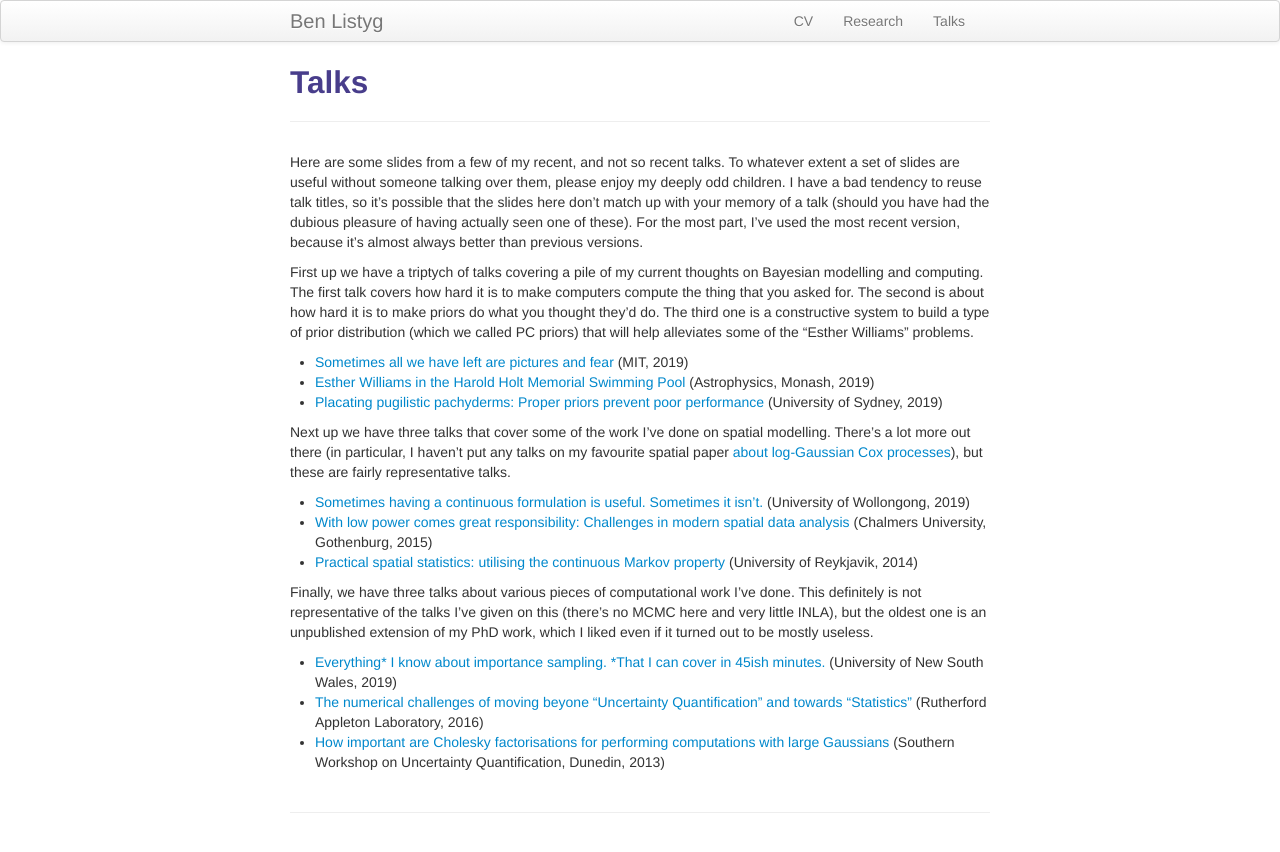
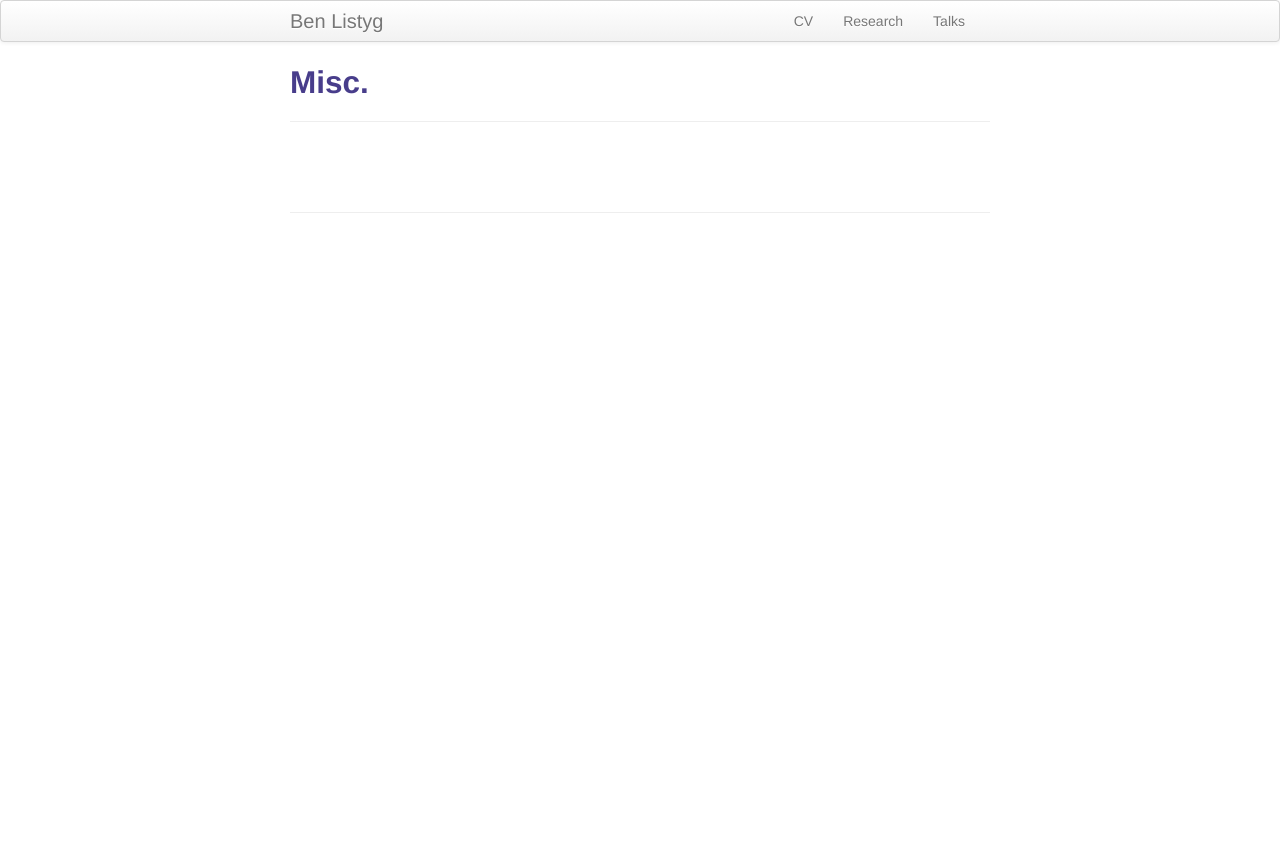
Before and after one commit to BListyg/benlistyg.github.io, a Jekyll site: the page built from pages/talks.md, in a window 1280 px wide. Shown: the top 852 px of the page. Built offline with Jekyll 4.4.1, drawn with Linux system fonts in a browser that asks for light colours.

Commit message:
Update talks.md

```diff
--- a/pages/talks.md
+++ b/pages/talks.md
@@ -1,28 +1,8 @@
 ---
 layout: page
-title: Talks
+title: Misc.
 description: Some research talks
 ---
-
-Here are some slides from a few of my recent, and not so recent talks. To whatever extent a set of slides are useful without someone talking over them, please enjoy my deeply odd children. I have a bad tendency to reuse talk titles, so it's possible that the slides here don't match up with your memory of a talk (should you have had the dubious pleasure of having actually seen one of these). For the most part, I've used the most recent version, because it's almost always better than previous versions.
-
-First up we have a triptych of talks covering a pile of my current thoughts on Bayesian modelling and computing. The first talk covers how hard it is to make computers compute the thing that you asked for. The second is about how hard it is to make priors do what you thought they'd do. The third one is a constructive system to build a type of prior distribution (which we called PC priors) that will help alleviates some of the "Esther Williams" problems.
-- [Sometimes all we have left are pictures and fear]({{ BASE_PATH}}/pages/talks/pictures_and_fear_mit_2019.pdf) (MIT, 2019)
-- [Esther Williams in the Harold Holt Memorial Swimming Pool]({{ BASE_PATH}}/pages/talks/esther_williams_monash_astro_2019.pdf) (Astrophysics, Monash, 2019)
-- [Placating pugilistic pachyderms: Proper priors prevent poor performance]({{ BASE_PATH}}/pages/talks/pc_priors_usyd_2019.pdf) (University of Sydney, 2019)
-
-
-Next up we have three talks that cover some of the work I've done on spatial modelling. There's a lot more out there (in particular, I haven't put any talks on my favourite spatial paper [about log-Gaussian Cox processes](https://arxiv.org/abs/1111.0641)), but these are fairly representative talks.
-- [Sometimes having a continuous formulation is useful. Sometimes it isn't.]({{ BASE_PATH}}/pages/talks/spde_wollongong_2019.pdf) (University of Wollongong, 2019)
-- [With low power comes great responsibility: Challenges in modern spatial data analysis]({{ BASE_PATH}}/pages/talks/power_gothenburg_2015.pdf) (Chalmers University, Gothenburg, 2015)
-- [Practical spatial statistics: utilising the continuous Markov property]({{ BASE_PATH}}/pages/talks/spatial_reykjavik_2014.pdf) (University of Reykjavik, 2014)
-
-Finally, we have three talks about various pieces of computational work I've done. This definitely is not representative of the talks I've given on this (there's no MCMC here and very little INLA), but the oldest one is an unpublished extension of my PhD work, which I liked even if it turned out to be mostly useless.
-
-- [Everything* I know about importance sampling. *That I can cover in 45ish minutes.]({{ BASE_PATH}}/pages/talks/Importance_sampling_unsw_2019.pdf) (University of New South Wales, 2019)
-- [The numerical challenges of moving beyone "Uncertainty Quantification" and towards "Statistics"]({{ BASE_PATH}}/pages/talks/numerics_in_stats_RAL_2016.pdf) (Rutherford Appleton Laboratory, 2016)
-- [How important are Cholesky factorisations for performing computations with large Gaussians]({{ BASE_PATH}}/pages/talks/Krylov_SUQ_2013.pdf) (Southern Workshop on Uncertainty Quantification, Dunedin, 2013)
-
 
 <!--
 #### <u>The effects of increased eye contact on feeding portions</u>
```
